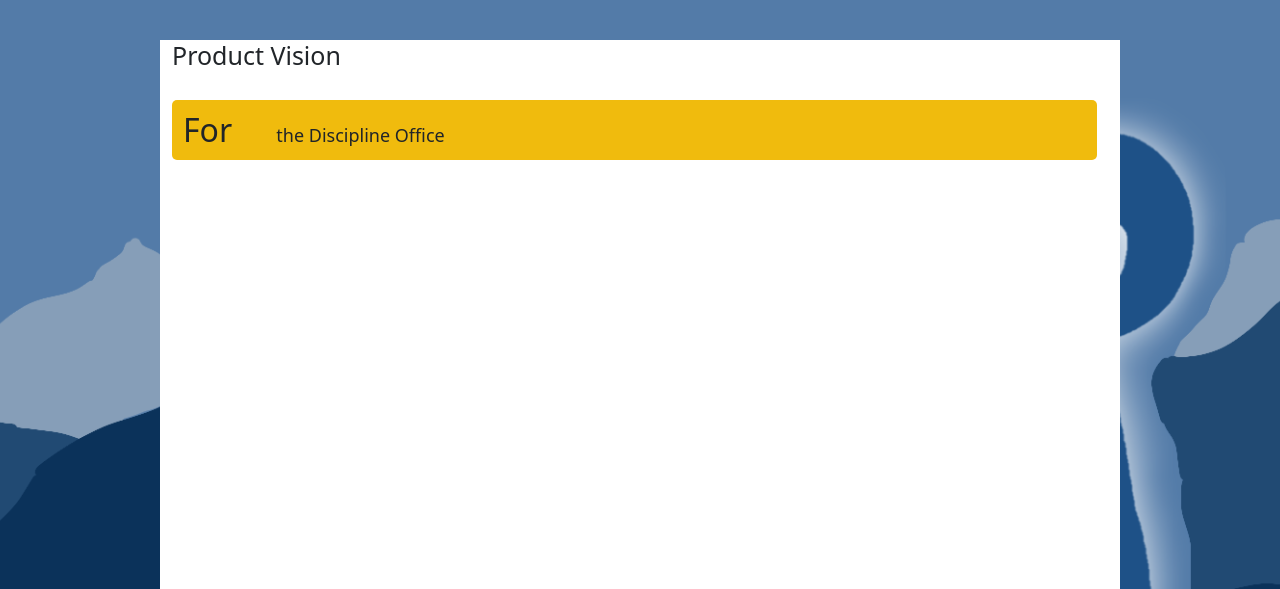
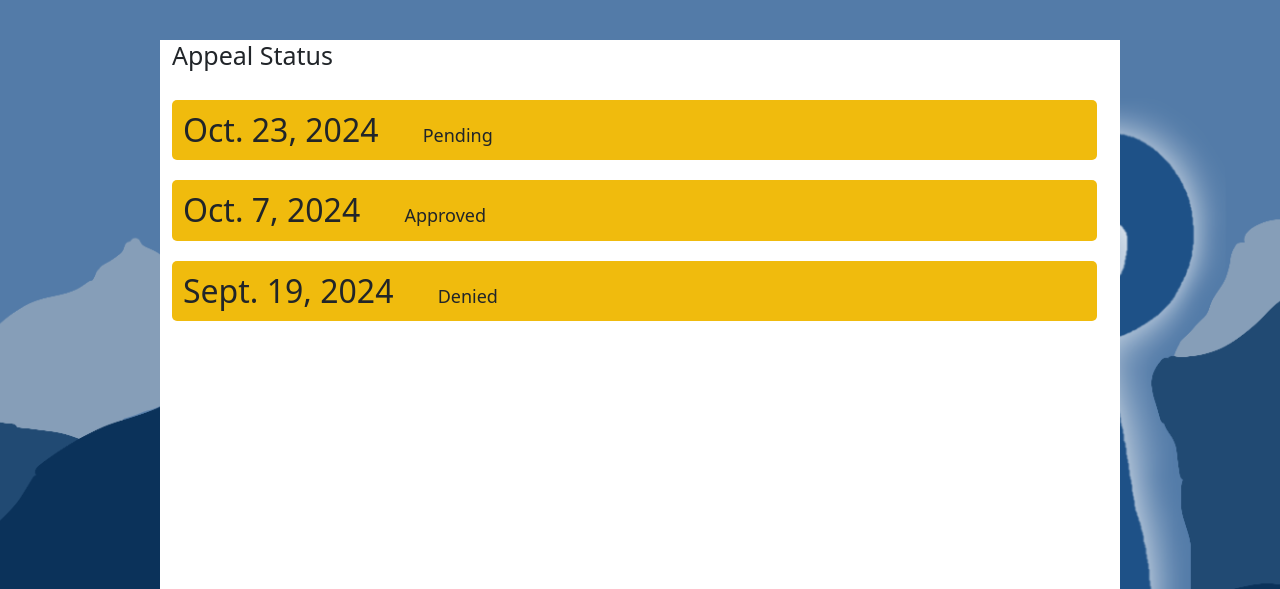
Before and after one commit to DanielBucayan/Automated_Blue_Slip_System, a Django app: page /view_status/ in a window 1280 px wide; the page is wider, and only the part inside the window is pictured. Shown: the part 56-645 px from the top of that part. Run offline with Django 5.2, Linux system fonts and the light colour scheme.

Commit message:
minor fixes to UI

```diff
--- a/pages/views.py
+++ b/pages/views.py
@@ -12,9 +12,6 @@ class HomePageView(TemplateView):
 
 class AboutPageView(TemplateView):
     template_name = "pages/about.html"
-
-class AboutPageView(TemplateView):
-    template_name = "pages/view_status.html"
 
 class AdminHomePageView(UserPassesTestMixin, TemplateView):
     template_name = "pages/admin_home.html"
--- a/static/css/base.css
+++ b/static/css/base.css
@@ -25,7 +25,7 @@ html {
   outline: 4px solid gold;
   background-color: white;
   position: absolute;
-  top: 320px;
+  top: 300px;
   left: 300px;
   width: 300px;
 }
@@ -224,6 +224,7 @@ body {
 
 .card-body {
   flex-grow: 1;
+}
 
 .appeal-form {
   max-width: 600px;
--- a/templates/pages/about.html
+++ b/templates/pages/about.html
@@ -5,7 +5,7 @@
 
 {% block content %}
 <div class="yellow">
-<h1 style="margin-bottom: 30px; font-size: 25px;""> Product Vision</h1>
+<h1 style="margin-bottom: 30px; font-size: 25px;"">Product Vision</h1>
 
 
     <div class="yellow-container">
--- a/templates/pages/view_status.html
+++ b/templates/pages/view_status.html
@@ -1,17 +1,31 @@
 {% extends '_base.html' %}
 
-{% block title %}About page{% endblock %}
+{% block title %}View Status{% endblock %}
 
 {% block content %}
 
 <div class="yellow">
-    <h1 style="margin-bottom: 30px; font-size: 25px;""> Product Vision</h1>
+    <h1 style="margin-bottom: 30px; font-size: 25px;"">Appeal Status</h1>
 
 
         <div class="yellow-container">
-            <h2 style="display: inline; margin-right: 40px;">For</h2>
+            <h2 style="display: inline; margin-right: 40px;">Oct. 23, 2024</h2>
             <p style="display: inline; font-size: 18px;">
-                the Discipline Office
+                Pending
+            </p>
+        </div>
+
+        <div class="yellow-container">
+            <h2 style="display: inline; margin-right: 40px;">Oct. 7, 2024</h2>
+            <p style="display: inline; font-size: 18px;">
+                Approved
+            </p>
+        </div>
+
+        <div class="yellow-container">
+            <h2 style="display: inline; margin-right: 40px;">Sept. 19, 2024</h2>
+            <p style="display: inline; font-size: 18px;">
+                Denied
             </p>
         </div>
 
```
